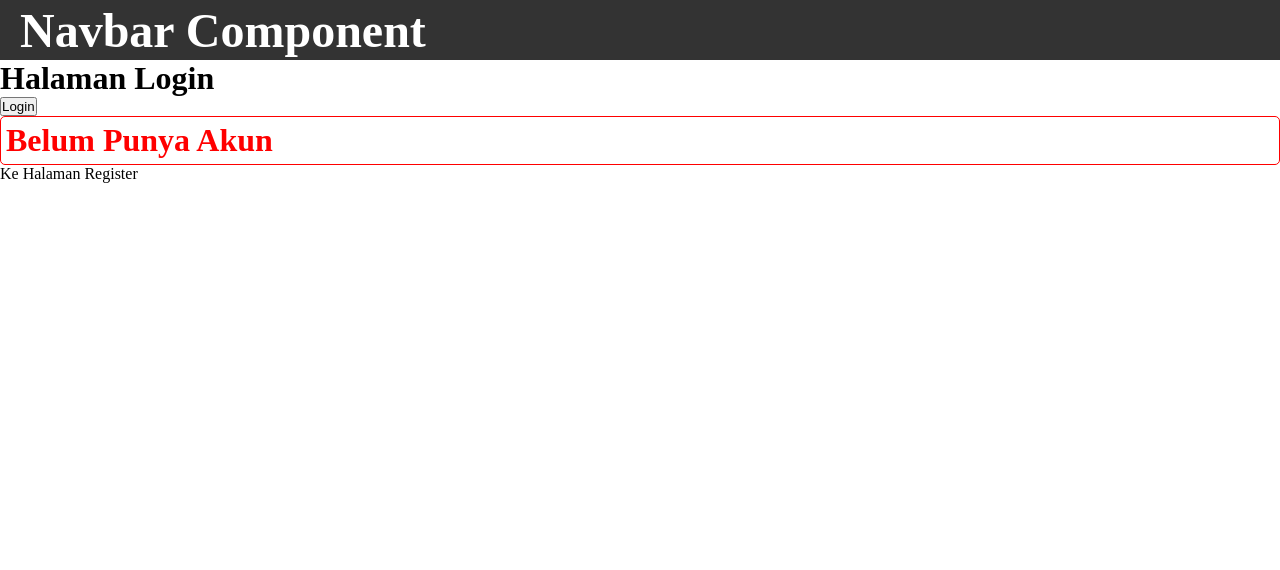
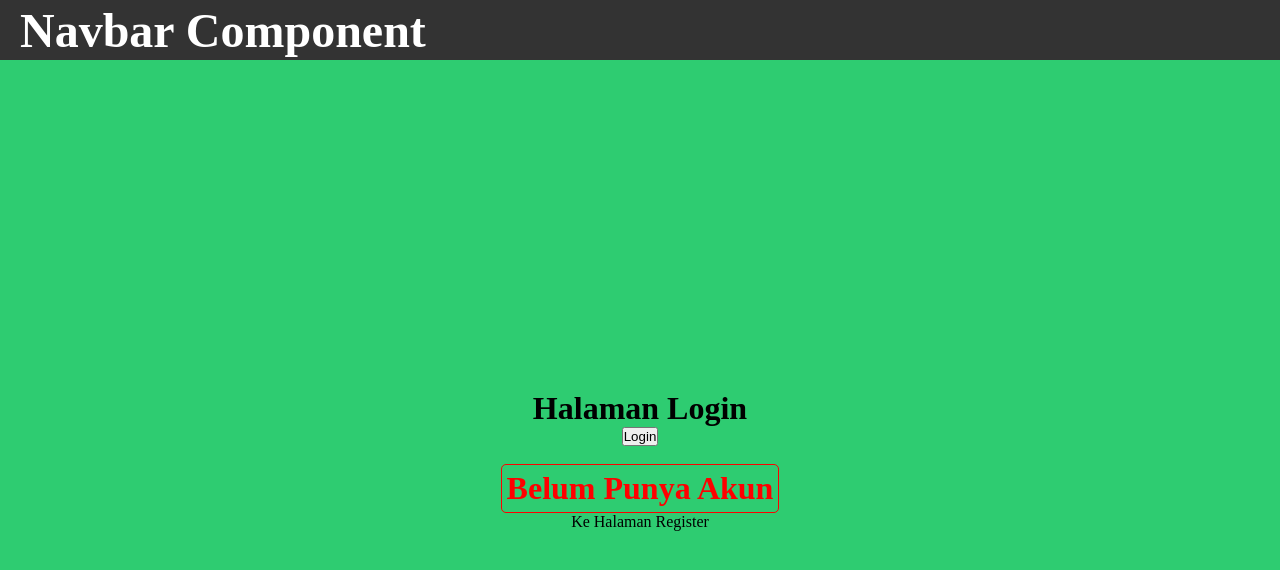
Before and after one commit to dhanisaptrri/Pemrograman_Framework, a Next.js app in the folder Jobsheet5/my-app/: page /views/auth/login in a window 1280 px wide. Shown: the top 570 px of the page. Built offline with nearby package versions, Linux system fonts and the light colour scheme.

Commit message:
Modifikasi login.module.scss

```diff
--- a/Jobsheet5/my-app/src/pages/views/auth/login/login.module.scss
+++ b/Jobsheet5/my-app/src/pages/views/auth/login/login.module.scss
@@ -0,0 +1,10 @@
+@import "@/styles/colors.scss";
+
+.login {
+    display: flex;
+    flex-direction: column;
+    justify-content: center;
+    align-items: center;
+    height: 100vh;
+    background-color: map-get($map: $schema, $key:color-secondary);
+}
```
